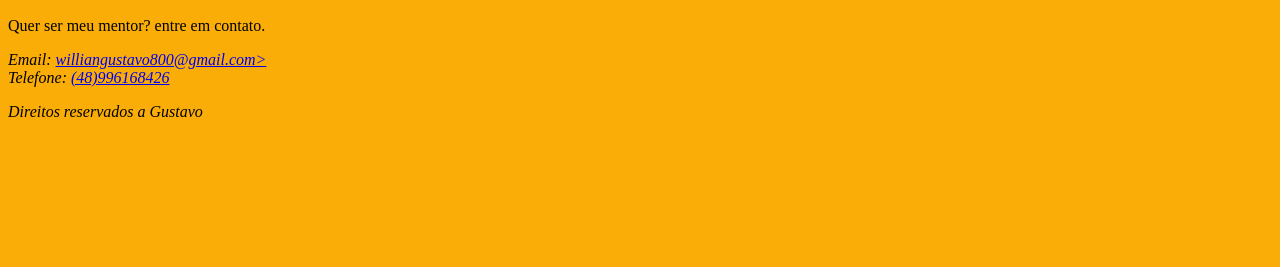
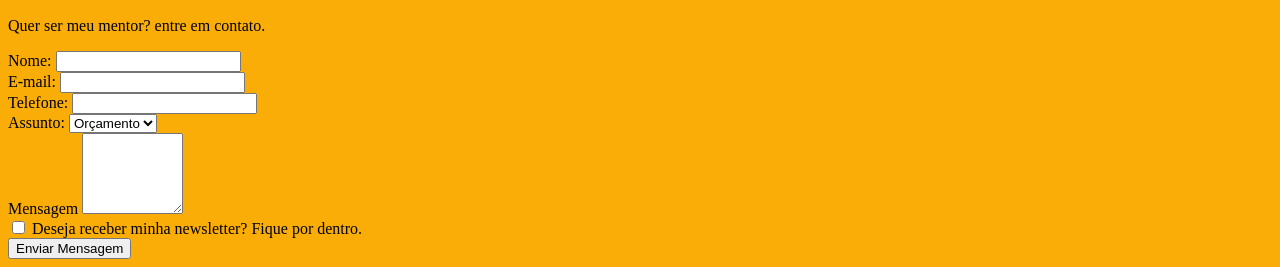
Before and after one commit to gutinho99/numero1, a plain HTML site: page index.html in a window 1280 px wide. Shown: the part 607-874 px from the top of the page. Before the commit the page ends 800 px from the top, so only its background shows below. Drawn offline with Linux system fonts and the light colour scheme.

Commit message:
Update index.html

```diff
--- a/index.html
+++ b/index.html
@@ -7,10 +7,10 @@
   <title>Gustavo
   </title>
   <style>
-  body {
-    background-color: rgb(250, 173, 7);
-  }
-</style>
+    body {
+      background-color: rgb(250, 173, 7);
+    }
+  </style>
 </head>
 
 <body>
@@ -32,10 +32,13 @@
   <section id="sobre">
     <h2>Sobre mim</h2>
 
-    <img src="https://img.freepik.com/psd-premium/desenho-animado-de-programador-focado_1284356-3642.jpg?semt=ais_hybrid&w=740&q=80" width="150" alt="">
+    <img
+      src="https://img.freepik.com/psd-premium/desenho-animado-de-programador-focado_1284356-3642.jpg?semt=ais_hybrid&w=740&q=80"
+      width="150" alt="">
 
     <article>
-      <p>Olá, me chamo Gustavo, ou Gutinho para os mais proximos, estou iniciando minha jornada na area de Desenvolvimento de Software.
+      <p>Olá, me chamo Gustavo, ou Gutinho para os mais proximos, estou iniciando minha jornada na area de
+        Desenvolvimento de Software.
         Estou 100% focado e quero ser o melhor Desenvolvedor de Software que o Brasil ja viu.
       </p>
     </article>
@@ -51,7 +54,7 @@
 
       <aside>
         <ul>
-        <li>Desenvolvimento De Software (PRIMEIRA FASE)</li>
+          <li>Desenvolvimento De Software (PRIMEIRA FASE)</li>
         </ul>
       </aside>
 
@@ -65,9 +68,39 @@
         <h2>Contatos</h2>
 
         <P>Quer ser meu mentor? entre em contato.</P>
-        <address>Email: <a href="mailto:williangustavo800@gmail.com">williangustavo800@gmail.com></a><br>
-          Telefone: <a href="(48)996168426">(48)996168426</a><br>
-              <p>Direitos reservados a Gustavo</p>
+        <form action="">
+
+          <label for="nome">Nome: </label>
+          <input type="text" id="nome" name="nome" required>
+          <br>
+
+          <label for="email">E-mail: </label>
+          <input type="email" id="email" name="email" required>
+          <br>
+
+
+          <label for="telefone">Telefone: </label>
+          <input type="tel" id="telefone" name="telefone">
+          <br>
+
+          <label for="Assunto">Assunto: </label>
+          <select name="Assunto" id="Assunto">
+            <option value="Orçamento">Orçamento</option>
+            <option value="Duvida">Duvida</option>
+            <option value="Outro">Outro</option>
+
+          </select>
+          <br>
+          <label for="mensagem">Mensagem</label>
+          <textarea name="mensagem" id="mensagem" cols="10" rows="5" required></textarea>
+          <br>
+          <input type="checkbox" name="inscricao" id="inscricao">
+          <label for="inscricao">Deseja receber minha newsletter? Fique por dentro.</label>
+          <br>
+
+          <input type="submit" value="Enviar Mensagem">
+
+        </form>
         </address>
       </section>
     </footer>
```
